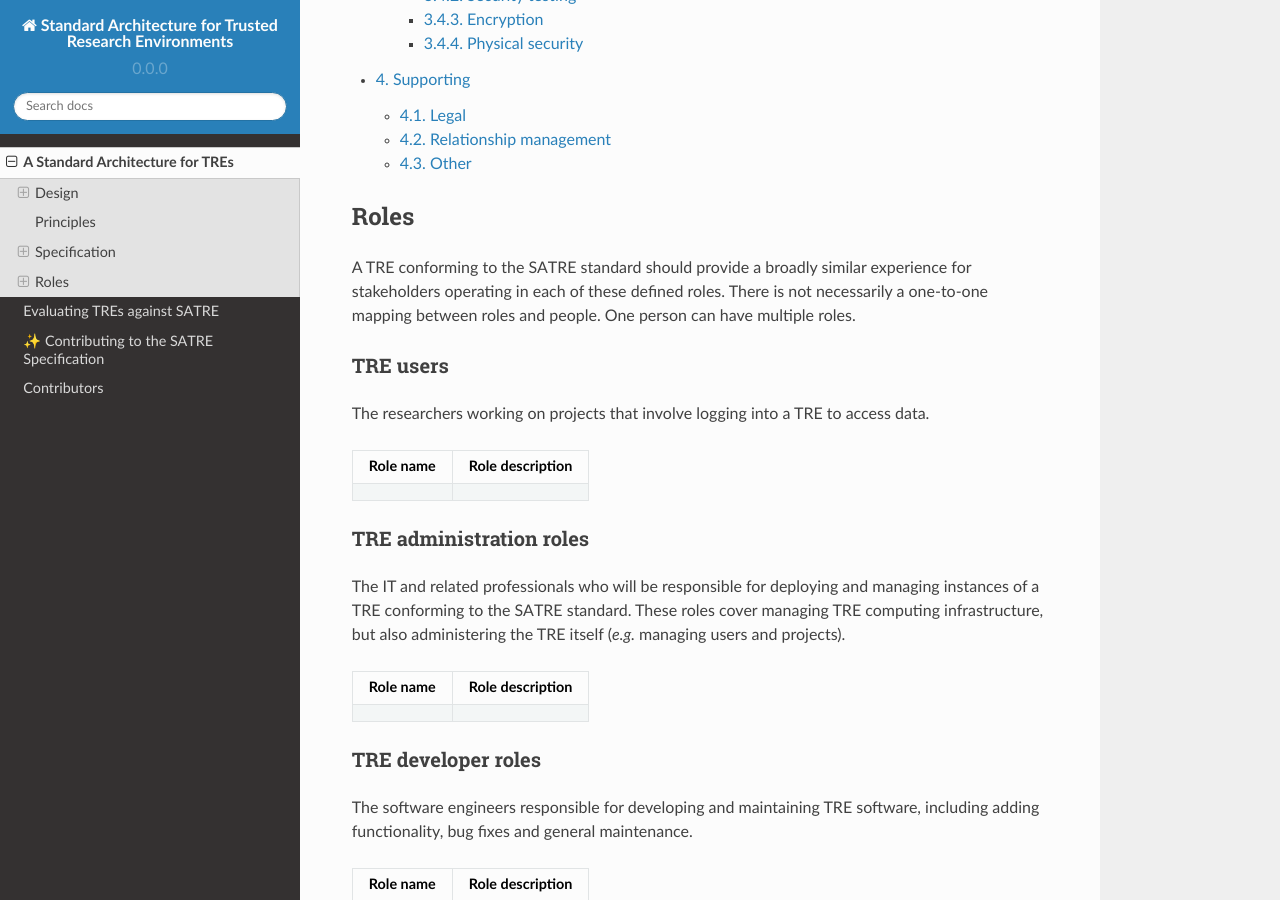
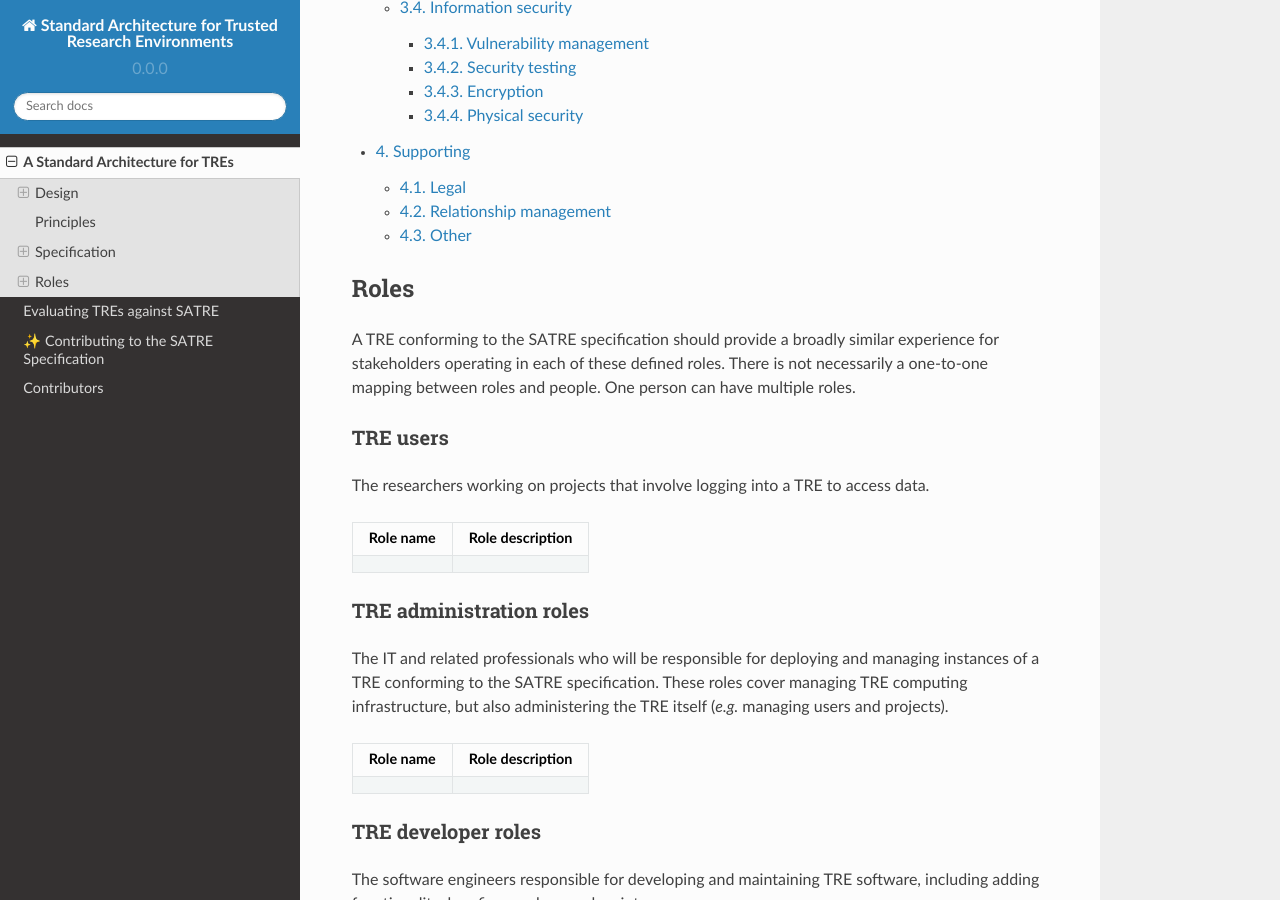
Before and after one commit to sa-tre/satre-specification, a Sphinx documentation site: the page built from docs/source/specification.md, in a window 1280 px wide and 900 px high, scrolled down 4205 px. Built offline with Sphinx 7.4.7 and the Read the Docs theme 2.0.0, drawn with Linux system fonts in a browser that asks for light colours; some of the changed text lies outside the part shown.

Commit message:
:memo: Use specification instead of standard throughout

````diff
--- a/docs/source/standard.md
+++ b/docs/source/specification.md
@@ -1,4 +1,4 @@
-(standard)=
+(specification)=
 
 # A Standard Architecture for TREs
 
@@ -59,7 +59,7 @@ Optional
 
 ### Pillars and Capability Map
 
-The SATRE Specification contains three core pillars for a TRE:
+The SATRE specification contains three core pillars for a TRE:
 
 ```{figure} ../images/Capability_Map.svg
 :alt: SATRE Pillars Capability Map
@@ -82,12 +82,12 @@ These will include legal requirements and relationship management.
 
 ## Principles
 
-The SATRE standard has been developed based on the following principles:
+The SATRE specification has been developed based on the following principles:
 
 - TREs should be as as easy as possible for end-users to use (_e.g._ researchers) whilst still remaining secure.
 - TRE deployments should be offered that support data of different levels of sensitivity (_e.g._ through a tiered system of technical controls and policies).
-- TREs conforming to the standard should be interoperable and provide a familiar end-user experience.
-- The standard will be managed and updated following an open, community-driven process, and will not be tied to a single vendor or implementation.
+- TREs conforming to the specification should be interoperable and provide a familiar end-user experience.
+- The specification will be managed and updated following an open, community-driven process, and will not be tied to a single vendor or implementation.
 
 Finally, the TRE organisation will need to consider different {ref}`roles <tre_roles>` with which individuals might interact with the TRE.
 
@@ -96,6 +96,8 @@ There might be good reasons why any particular TRE does not possess one or more
 <!-- List of capabilities. Each of these hould be described in prose and accompanied by a short requirements table of "Statement" and "Guidance" for each requirement. -->
 
 ## Specification
+
+Details of the SATRE specification are shown below, together with the breakdown of the pillars into capabilities and components.
 
 ```{toctree}
 :numbered:
@@ -108,7 +110,7 @@ pillars/supporting.md
 (tre_roles)=
 ## Roles
 
-A TRE conforming to the SATRE standard should provide a broadly similar experience for stakeholders operating in each of these defined roles.
+A TRE conforming to the SATRE specification should provide a broadly similar experience for stakeholders operating in each of these defined roles.
 There is not necessarily a one-to-one mapping between roles and people.
 One person can have multiple roles.
 
@@ -116,7 +118,7 @@ One person can have multiple roles.
 
 The researchers working on projects that involve logging into a TRE to access data.
 
-<!-- The document will explain that user experience of the platform and associated documentation should feel similar across TREs conforming to SATRE standard. -->
+<!-- The document will explain that user experience of the platform and associated documentation should feel similar across TREs conforming to SATRE specification. -->
 
 ```{list-table}
 :header-rows: 1
@@ -130,7 +132,7 @@ The researchers working on projects that involve logging into a TRE to access da
 
 ### TRE administration roles
 
-The IT and related professionals who will be responsible for deploying and managing instances of a TRE conforming to the SATRE standard.
+The IT and related professionals who will be responsible for deploying and managing instances of a TRE conforming to the SATRE specification.
 These roles cover managing TRE computing infrastructure, but also administering the TRE itself (_e.g._ managing users and projects).
 
 <!-- The document will explain that SATRE conforming TREs should have documentation and infrastructure deployment code/apps that conform to software engineering best practices, which are also defined here, making them "simple" for an IT professional to follow; troubleshooting steps included. -->
````
Also changed, not shown: docs/source/index.md (+5 -5 lines), docs/source/pillars/computing_technology.md (+0 -2 lines).
